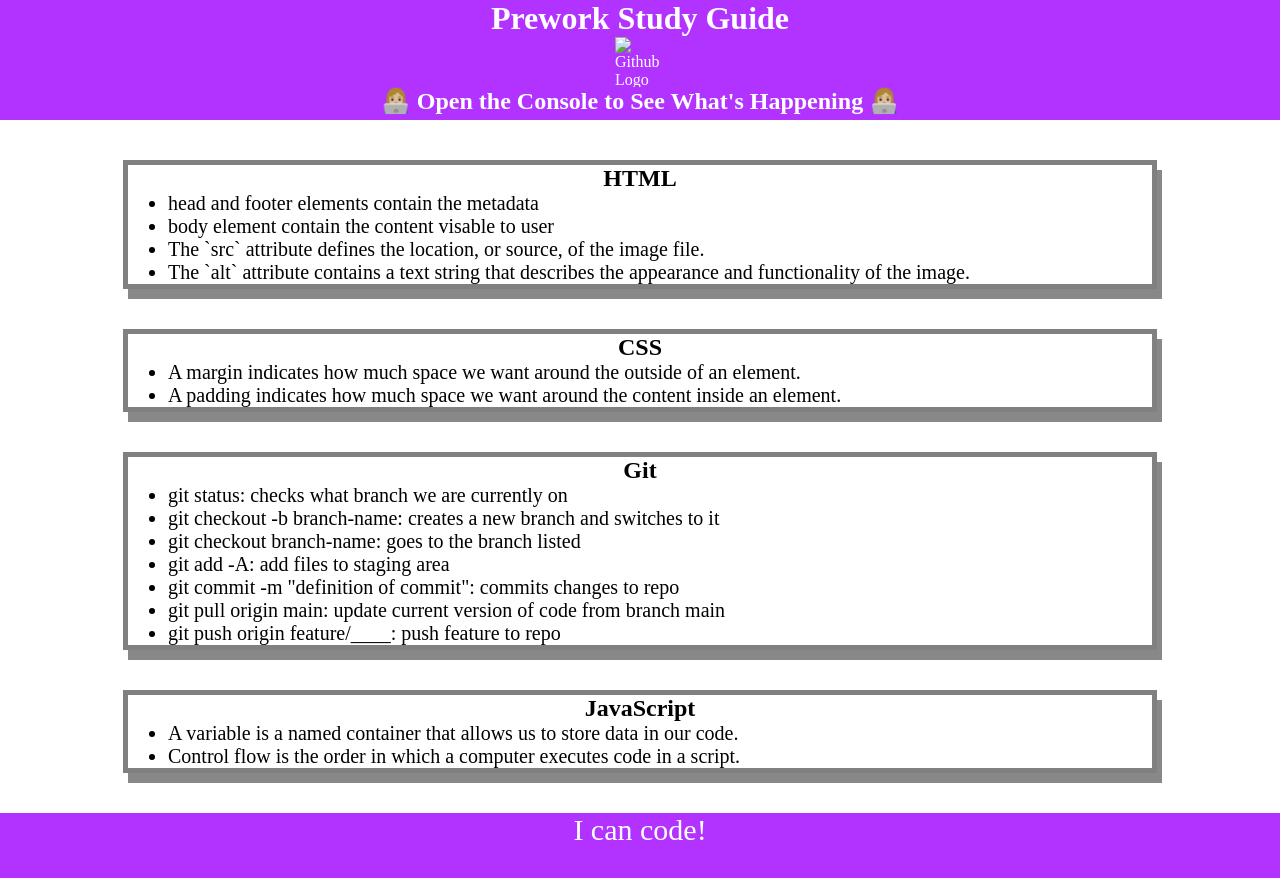
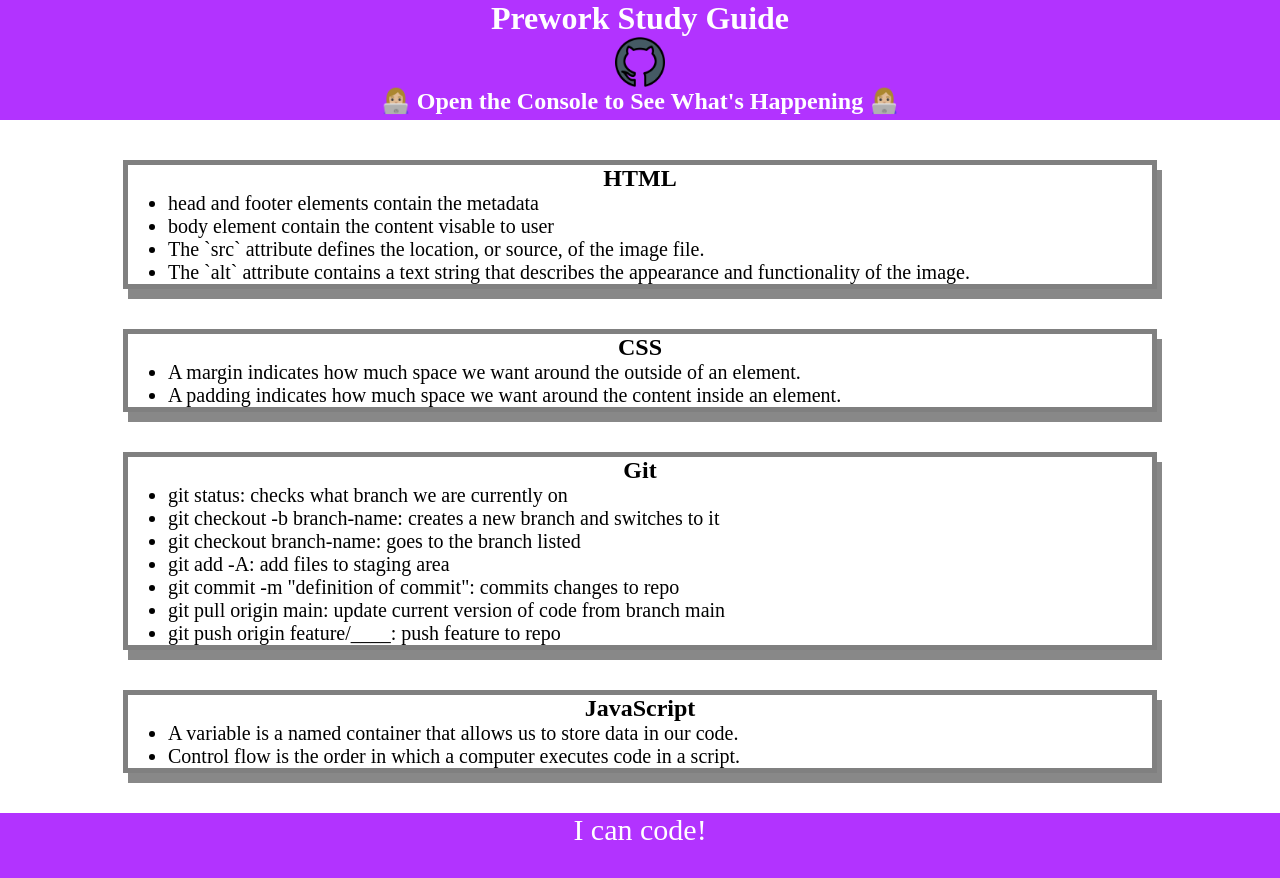
Before and after one commit to moonbyte13/prework-study-guide, a plain HTML site: page index.html in a window 1280 px wide. Drawn offline with Linux system fonts and the light colour scheme.

Commit message:
added .png

```diff
--- a/index.html
+++ b/index.html
@@ -10,7 +10,7 @@
   <body>
     <header id="top">
       <h1>Prework Study Guide</h1>
-      <img src="./assets/github-logo" alt="Github Logo" />
+      <img src="./assets/github-logo.png" alt="Github Logo" />
       <h2>👩🏼‍💻 Open the Console to See What's Happening 👩🏼‍💻</h2>
     </header>
     <main>
```
